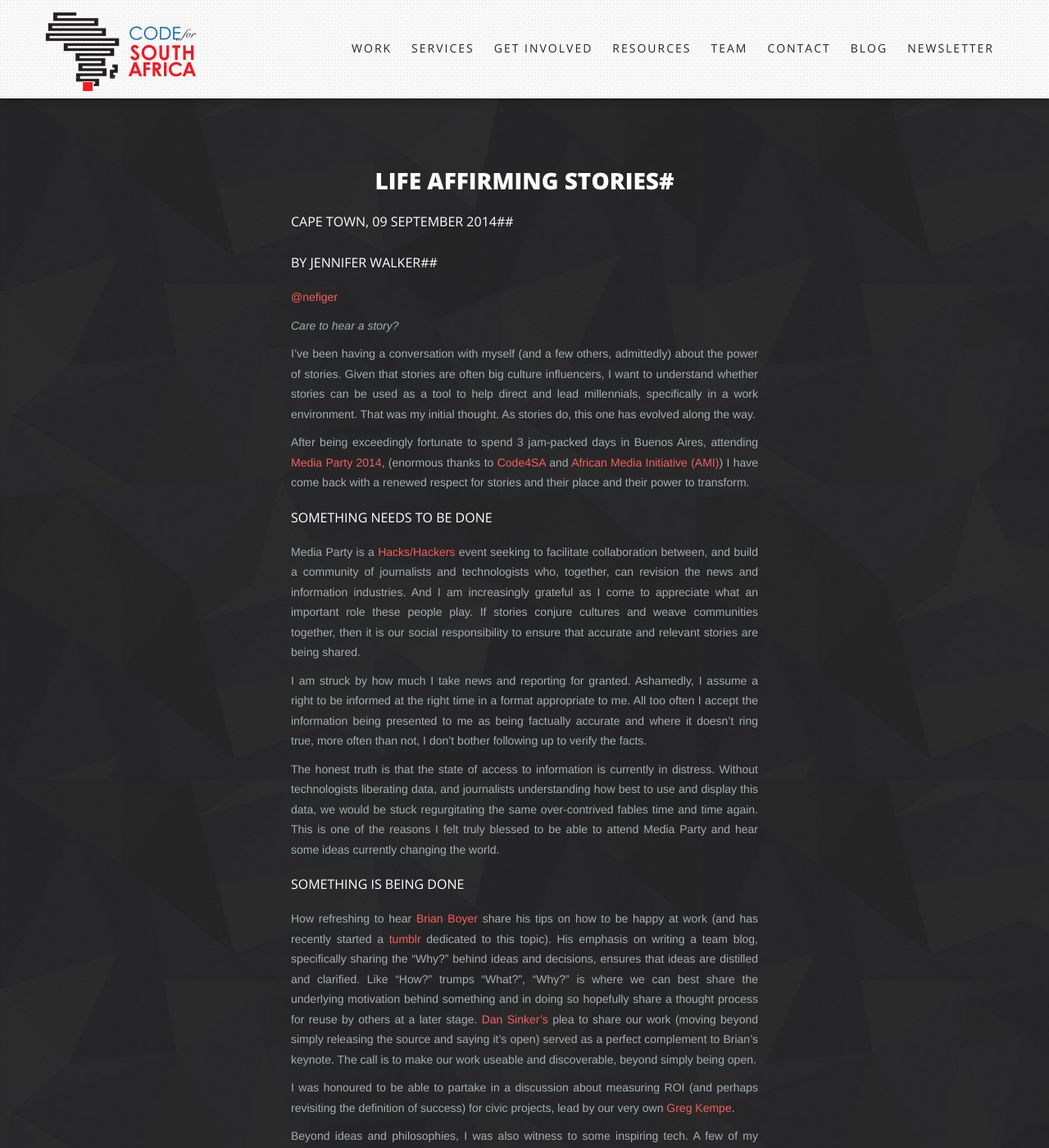
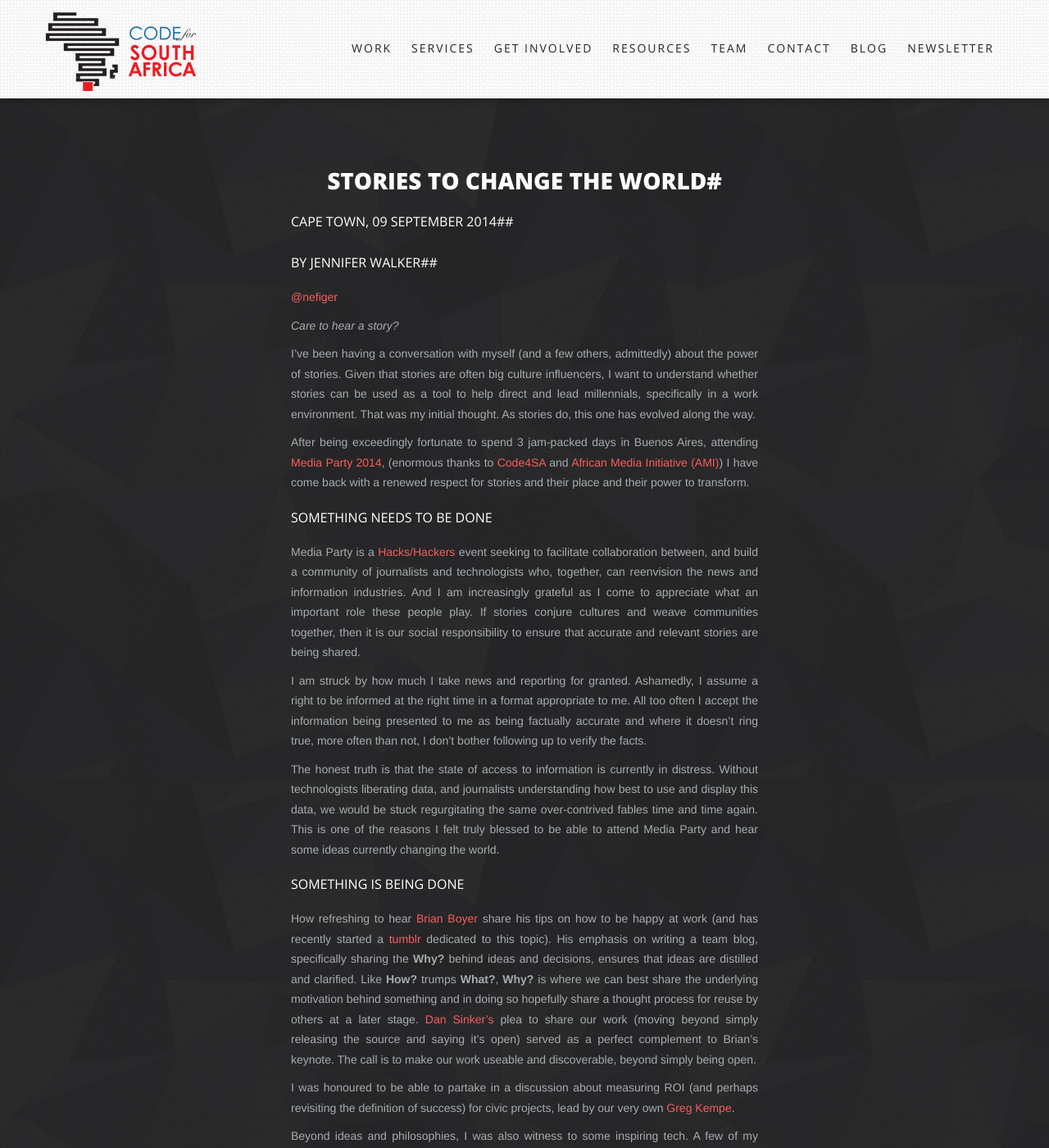
Before and after one commit to Code4SA/old-code4sa.github.io, a Jekyll site: the page built from _posts/2014-09-09-stories-to-change-the-world.md, in a window 1280 px wide and 1400 px high. Shown: the whole window at 82% size. Built offline with Jekyll 4.4.1, drawn with Linux system fonts in a browser that asks for light colours; nearby versions of some CDN libraries; library files that are not in the unit come from our copies; Markdown is read by kramdown in place of the engine named in the settings; comment, search, counter and statistics services are not loaded.

Commit message:
Tweaked a few spelling issues and some grammar

```diff
--- a/_posts/2014-09-09-stories-to-change-the-world.md
+++ b/_posts/2014-09-09-stories-to-change-the-world.md
@@ -5,7 +5,7 @@
 date: 2014-09-09
 ---
 
-#Life affirming stories#
+#Stories to Change the World#
 
 ##Cape Town, 09 September 2014##
 ##By Jennifer Walker##
@@ -21,7 +21,7 @@
 --------------------------
 
 Media Party is a [Hacks/Hackers](http://hackshackers.com/) event seeking to
-facilitate collaboration between, and build a community of journalists and technologists who, together, can revision the news and information industries. And I am increasingly grateful as I come to appreciate what an important role these people play. If stories conjure cultures and weave communities together, then it is our social responsibility to ensure that accurate and relevant stories are being shared.
+facilitate collaboration between, and build a community of journalists and technologists who, together, can reenvision the news and information industries. And I am increasingly grateful as I come to appreciate what an important role these people play. If stories conjure cultures and weave communities together, then it is our social responsibility to ensure that accurate and relevant stories are being shared.
 
 I am struck by how much I take news and reporting for granted. Ashamedly, I assume a right to be informed at the right time in a format appropriate to me. All too often I accept the information being presented to me as being factually accurate and where it doesn't ring true, more often than not, I don't bother following up to verify the facts.
 
@@ -30,7 +30,7 @@
 Something is being done
 -----------------------
 
-How refreshing to hear [Brian Boyer](https://twitter.com/brianboyer) share his tips on how to be happy at work (and has recently started a [tumblr](http://happyhacks.tumblr.com/) dedicated to this topic). His emphasis on writing a team blog, specifically sharing the "Why?" behind ideas and decisions, ensures that ideas are distilled and clarified. Like "How?" trumps "What?", "Why?" is where we can best share the underlying motivation behind something and in doing so hopefully share a thought process for reuse by others at a later stage. [Dan Sinker's](https://twitter.com/dansinker) plea to share our work (moving beyond simply releasing the source and saying it's open) served as a perfect complement to Brian's keynote. The call is to make our work useable and discoverable, beyond simply being open.
+How refreshing to hear [Brian Boyer](https://twitter.com/brianboyer) share his tips on how to be happy at work (and has recently started a [tumblr](http://happyhacks.tumblr.com/) dedicated to this topic). His emphasis on writing a team blog, specifically sharing the **Why?** behind ideas and decisions, ensures that ideas are distilled and clarified. Like **How?** trumps **What?**, **Why?** is where we can best share the underlying motivation behind something and in doing so hopefully share a thought process for reuse by others at a later stage. [Dan Sinker's](https://twitter.com/dansinker) plea to share our work (moving beyond simply releasing the source and saying it's open) served as a perfect complement to Brian's keynote. The call is to make our work useable and discoverable, beyond simply being open.
 
 I was honoured to be able to partake in a discussion about measuring ROI (and perhaps revisiting the definition of success) for civic projects, lead by our very own [Greg Kempe](https://twitter.com/longhotsummer).
 
```
